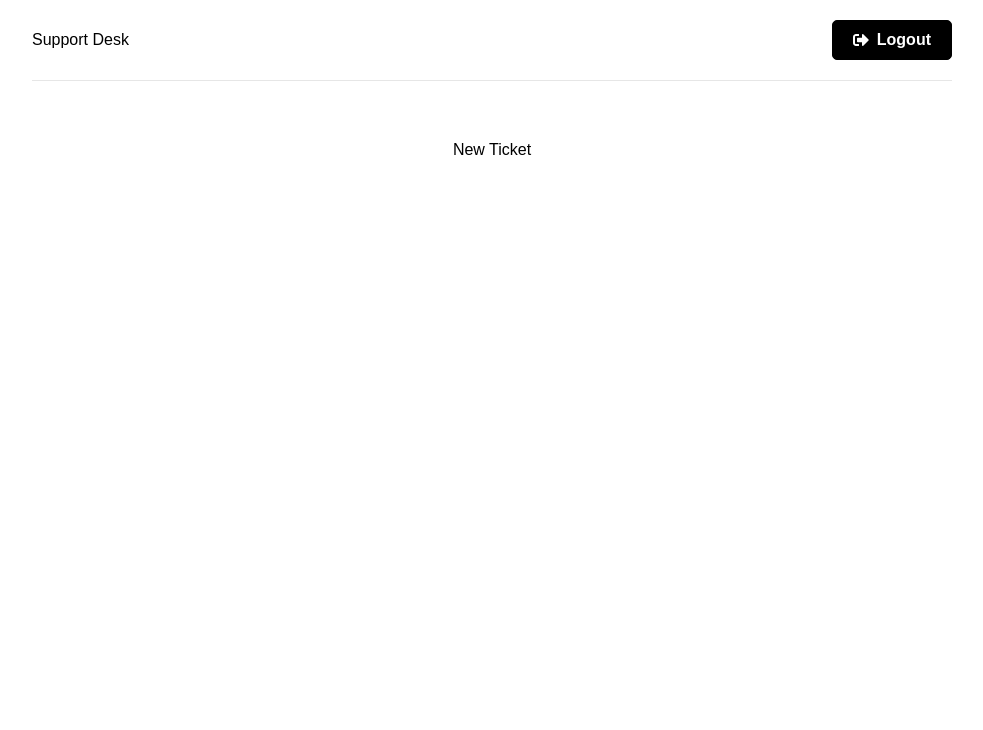
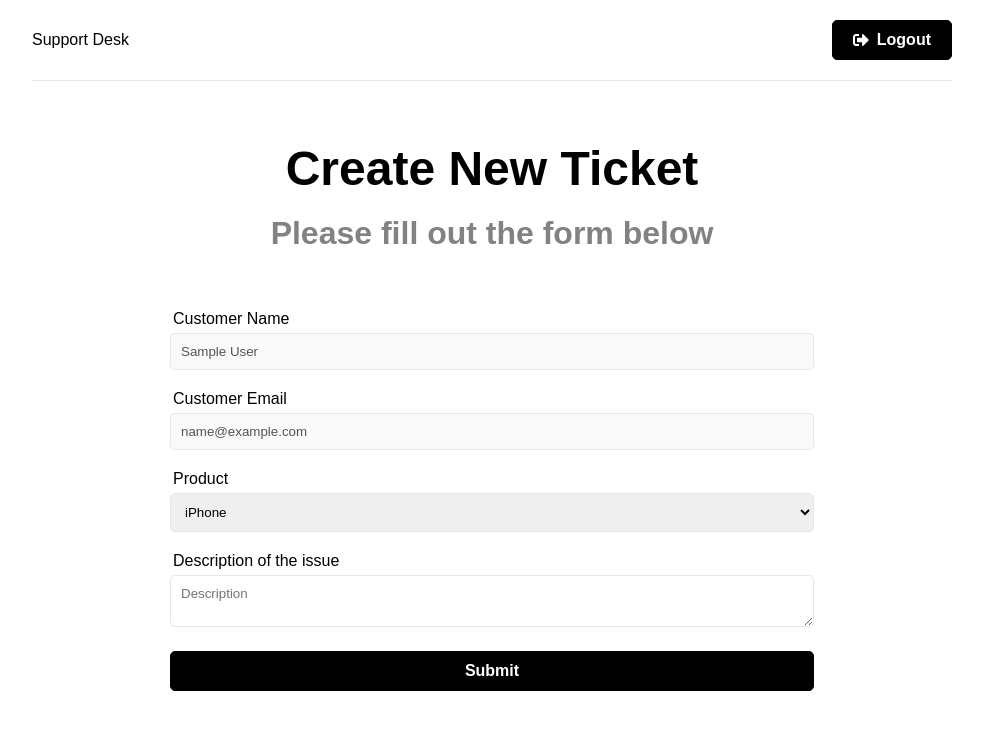
Before and after one commit to kphillips001/support-desk-ticket-system, a React (Create React App) app in the folder frontend/: page /new-ticket in a window 1280 px wide. Shown: the top 730 px of the page, without its empty margins (148-1131 px from the left). Built offline with nearby package versions, Linux system fonts and the light colour scheme; sample sign-in values are in the browser's storage.

Commit message:
new ticket form created

```diff
--- a/frontend/src/pages/NewTicket.js
+++ b/frontend/src/pages/NewTicket.js
@@ -1,6 +1,66 @@
+import { useState } from 'react';
+import { useSelector } from 'react-redux';
+
 function NewTicket() {
+  // get user from global state
+  const { user } = useSelector((state) => state.auth);
+  // Set local state
+  const [name] = useState(user.name);
+  const [email] = useState(user.email);
+  const [product, setProduct] = useState('iPhone');
+  const [description, setdescription] = useState('');
+
+  const onSubmit = (e) => {
+    e.preventDefault();
+  };
+
   return (
-    <div>New Ticket</div>
-  )
+    <>
+      <section className='heading'>
+        <h1>Create New Ticket</h1>
+        <p>Please fill out the form below</p>
+      </section>
+      <section className='form'>
+        <div className='form-group'>
+          <label htmlFor='name'>Customer Name</label>
+          <input type='text' className='form-control' value={name} disabled />
+        </div>
+        <div className='form-group'>
+          <label htmlFor='email'>Customer Email</label>
+          <input type='text' className='form-control' value={email} disabled />
+        </div>
+        <form onSubmit={onSubmit}>
+          <div className='form-group'>
+            <label htmlFor='product'>Product</label>
+            <select
+              name='product'
+              id='product'
+              value={product}
+              onChange={(e) => setProduct(e.target.value)}
+            >
+              <option value='iPhone'>iPhone</option>
+              <option value='Macbook Pro'>Macbook Pro</option>
+              <option value='iPad'>iPad</option>
+              <option value='iPad'>iMac</option>
+            </select>
+          </div>
+          <div className='form-group'>
+            <label htmlFor='description'>Description of the issue</label>
+            <textarea
+              name='description'
+              id='description'
+              className='form-control'
+              placeholder='Description'
+              value={description}
+              onChange={(e) => setdescription(e.target.value)}
+            />
+          </div>
+          <div className='form-group'>
+            <button className='btn btn-block'>Submit</button>
+          </div>
+        </form>
+      </section>
+    </>
+  );
 }
-export default NewTicket
+export default NewTicket;
```
